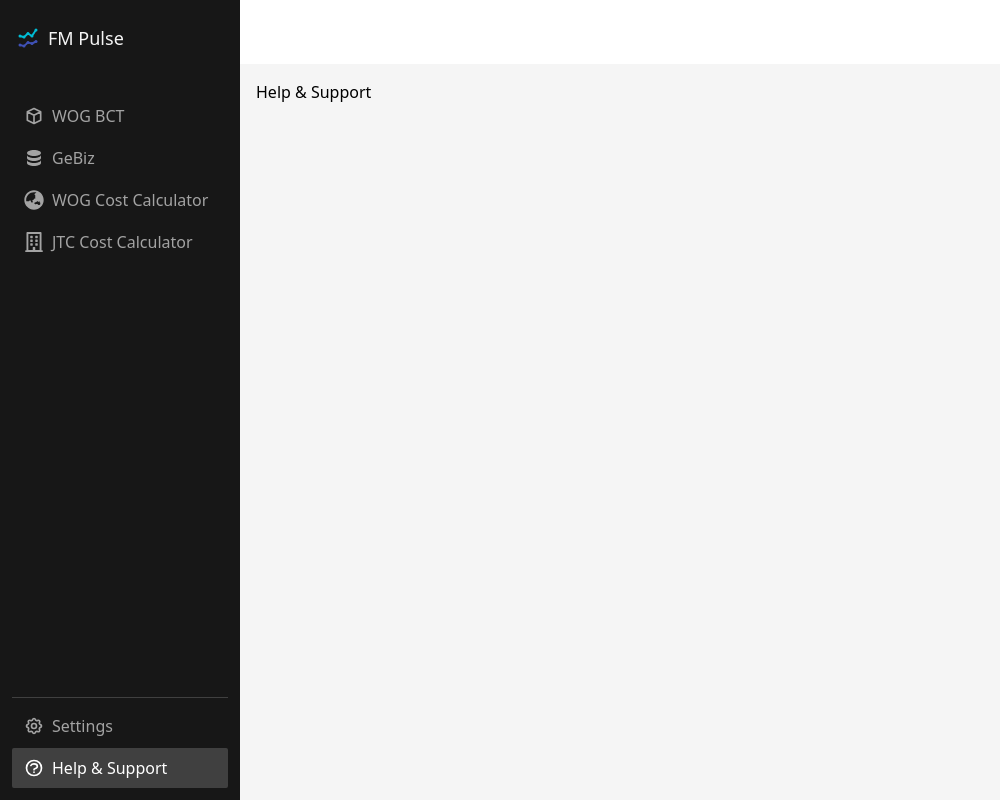
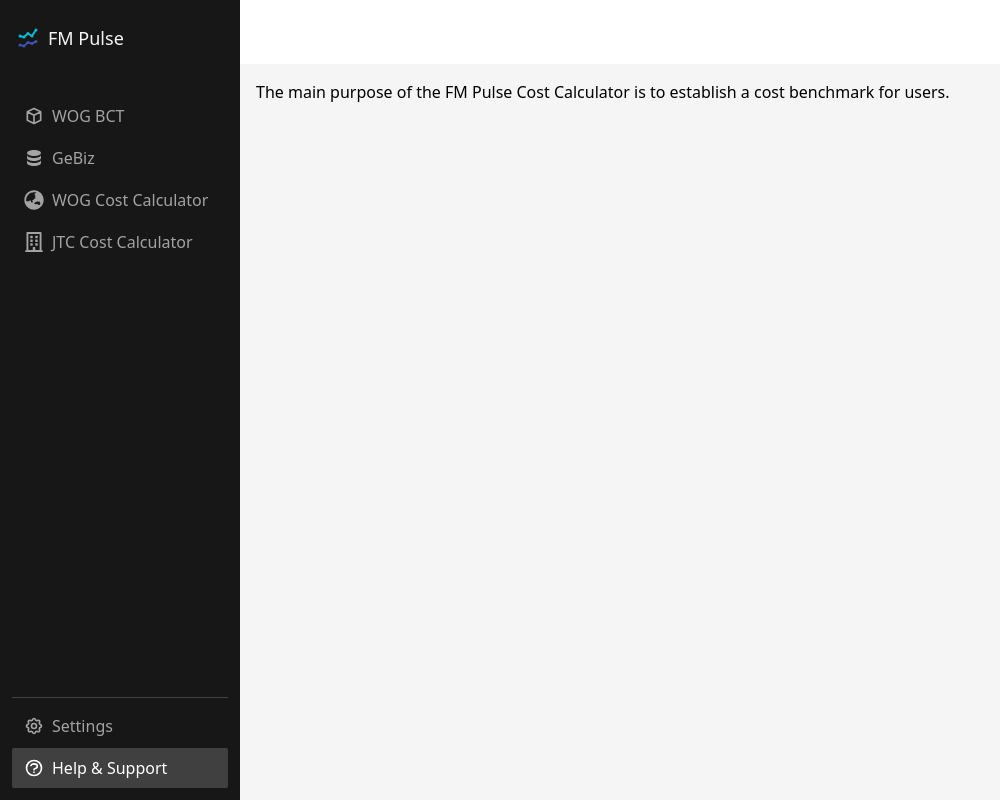
Before and after one commit to RamenBoy0/fm_pulse_dashboard, a React (Create React App) app: page /help in a window 1280 px wide. Shown: the whole page, without its empty margins (0-1000 px from the left). Built offline with nearby package versions, Linux system fonts and the light colour scheme.

Commit message:
Update Help.jsx

```diff
--- a/src/components/Help.jsx
+++ b/src/components/Help.jsx
@@ -3,5 +3,9 @@ import React from 'react'
 
 export default function HelpSupport() {
 
-    return <div>Help & Support</div>
+    return     <div>
+    <p>
+        The main purpose of the FM Pulse Cost Calculator is to establish a cost benchmark for users.
+    </p>
+</div>
 }
```
